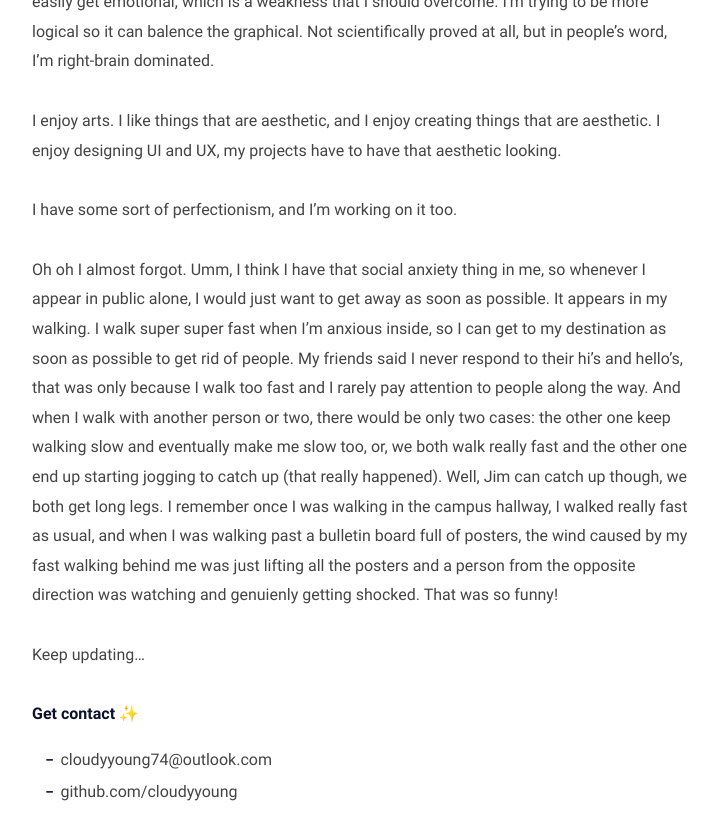
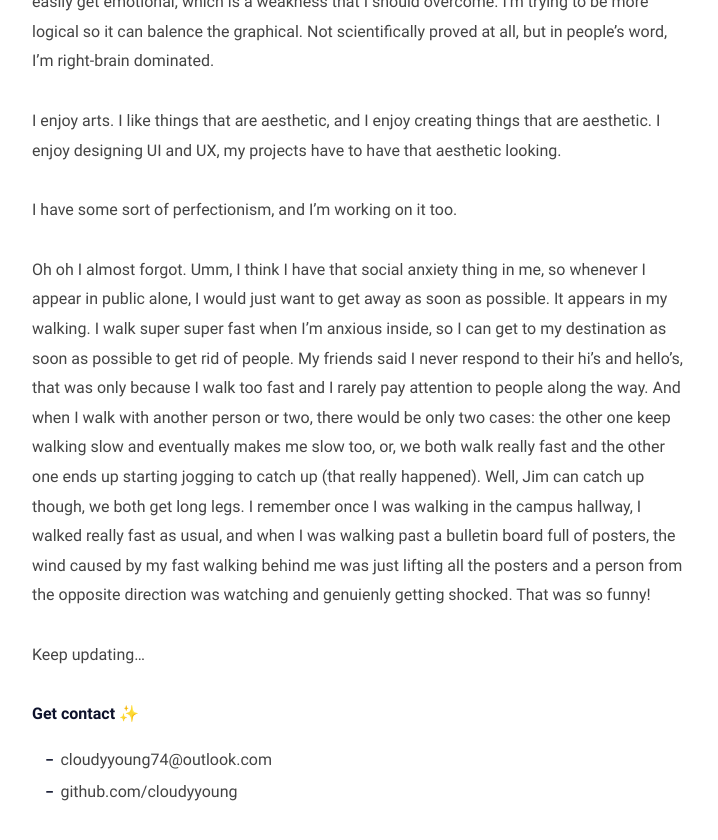
Before and after one commit to cloudyyoung/www.cloudyyoung.com, a Jekyll site: the page built from about.md, in a window 1280 px wide and 900 px high, scrolled down 1633 px. Shown: the top 840 px of the window, without its empty margins (278-996 px from the left). Built offline with Jekyll 4.4.1, drawn with Linux system fonts in a browser that asks for light colours.

Commit message:
Fixing grammar mistake
WHY THERE ARE SO MANY WHATS WRONG WITH MY HANDS

```diff
--- a/about.md
+++ b/about.md
@@ -34,7 +34,7 @@
 
 I have some sort of perfectionism, and I'm working on it too.
 
-Oh oh I almost forgot. Umm, I think I have that social anxiety thing in me, so whenever I appear in public alone, I would just want to get away as soon as possible. It appears in my walking. I walk super super fast when I'm anxious inside, so I can get to my destination as soon as possible to get rid of people. My friends said I never respond to their hi's and hello's, that was only because I walk too fast and I rarely pay attention to people along the way. And when I walk with another person or two, there would be only two cases: the other one keep walking slow and eventually make me slow too, or, we both walk really fast and the other one end up starting jogging to catch up (that really happened). Well, Jim can catch up though, we both get long legs. I remember once I was walking in the campus hallway, I walked really fast as usual, and when I was walking past a bulletin board full of posters, the wind caused by my fast walking behind me was just lifting all the posters and a person from the opposite direction was watching and genuienly getting shocked. That was so funny!
+Oh oh I almost forgot. Umm, I think I have that social anxiety thing in me, so whenever I appear in public alone, I would just want to get away as soon as possible. It appears in my walking. I walk super super fast when I'm anxious inside, so I can get to my destination as soon as possible to get rid of people. My friends said I never respond to their hi's and hello's, that was only because I walk too fast and I rarely pay attention to people along the way. And when I walk with another person or two, there would be only two cases: the other one keep walking slow and eventually makes me slow too, or, we both walk really fast and the other one ends up starting jogging to catch up (that really happened). Well, Jim can catch up though, we both get long legs. I remember once I was walking in the campus hallway, I walked really fast as usual, and when I was walking past a bulletin board full of posters, the wind caused by my fast walking behind me was just lifting all the posters and a person from the opposite direction was watching and genuienly getting shocked. That was so funny!
 
 
 Keep updating...
```
